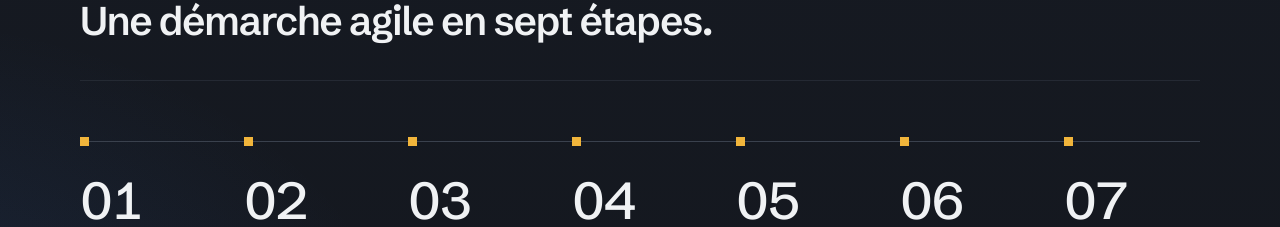
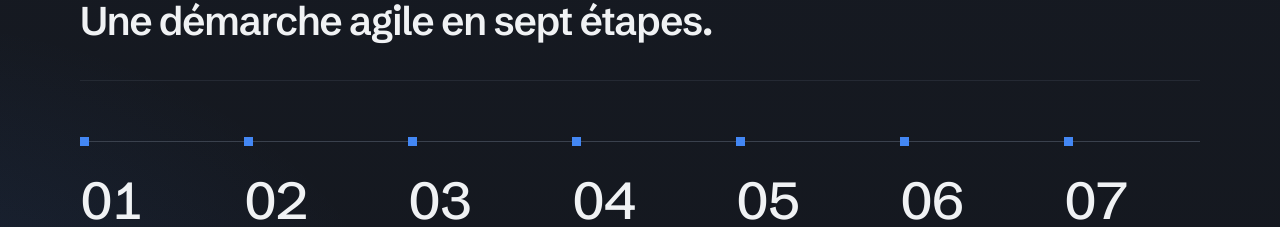
Before and after one commit to AntoGoo/portfolio, a React (Vite) app: page / in a window 1280 px wide. Shown: the part 3630-3857 px from the top of the page. Built offline with nearby package versions, Linux system fonts and the light colour scheme; no server answers.

Commit message:
Méthodologie : repères du rail en bleu
Co-Authored-By: Claude Opus 5.5 (1M context) <noreply@anthropic.com>

```diff
--- a/src/components/portfolio/Method.jsx
+++ b/src/components/portfolio/Method.jsx
@@ -39,7 +39,7 @@ export default function Method() {
               aria-hidden="true"
               className={cn('absolute left-0 top-1 hidden h-px bg-[#3A414D] md:block', railEnd(i, methodSteps.length))}
             />
-            <span aria-hidden="true" className="absolute left-0 top-[14px] h-[9px] w-[9px] bg-accent2 md:relative md:top-0 md:block" />
+            <span aria-hidden="true" className="absolute left-0 top-[14px] h-[9px] w-[9px] bg-primary md:relative md:top-0 md:block" />
 
             <Reveal delay={0.06 * i} y={reduceMotion ? 0 : undefined}>
               <span className="block text-[36px] font-medium leading-none tracking-[-0.03em] text-foreground tabular-nums md:mt-7 md:text-[52px]">
```
